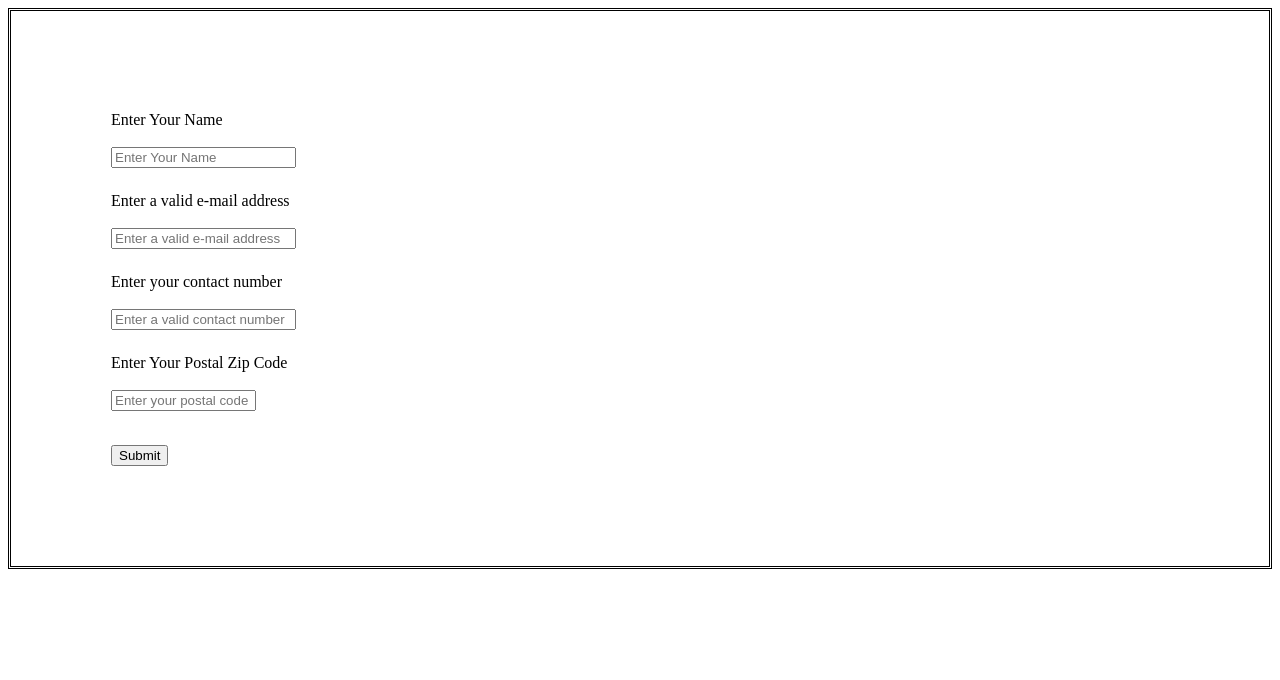
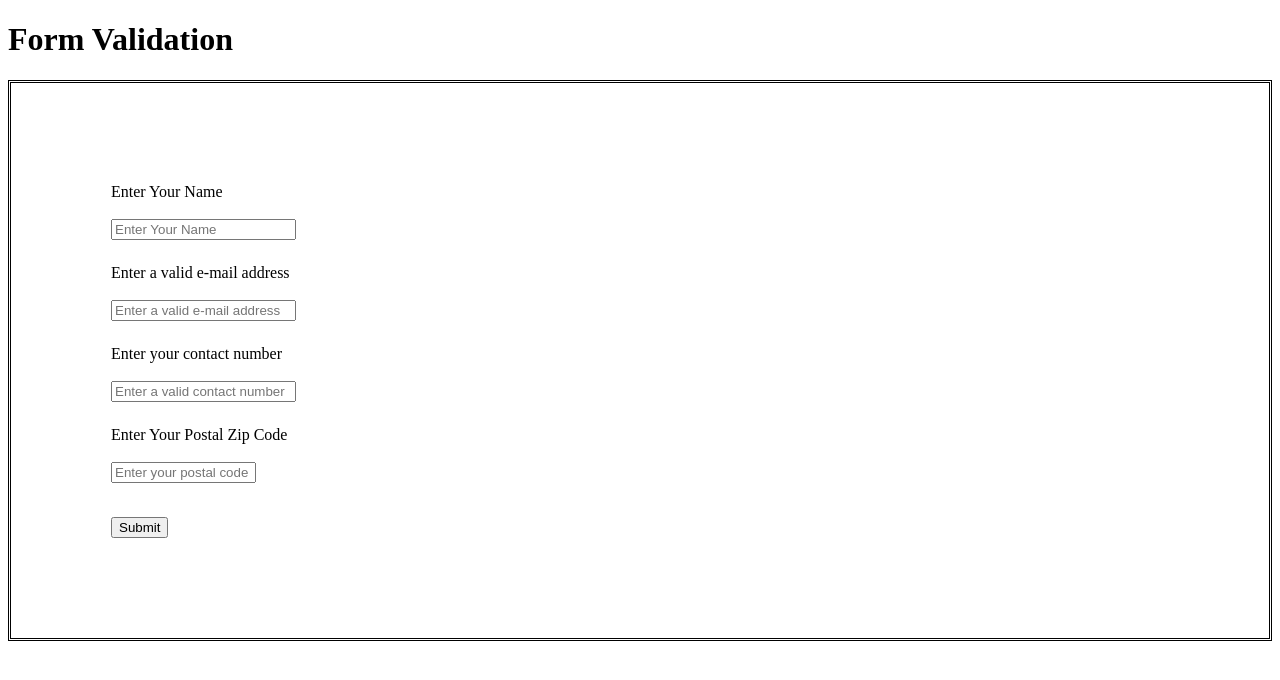
Before and after one commit to anbashayan/form_validation, a plain HTML site: page email_valid.html in a window 1280 px wide. Drawn offline with Linux system fonts and the light colour scheme.

Commit message:
Re-push formValid

```diff
--- a/email_valid.html
+++ b/email_valid.html
@@ -7,6 +7,7 @@
     <title>E-mail Validation</title>
 </head>
 <body>
+    <h1>Form Validation</h1>
     <div id="box">
     <form onsubmit= "return validatemail()" >
         <label>Enter Your Name</label><br><br>
```
